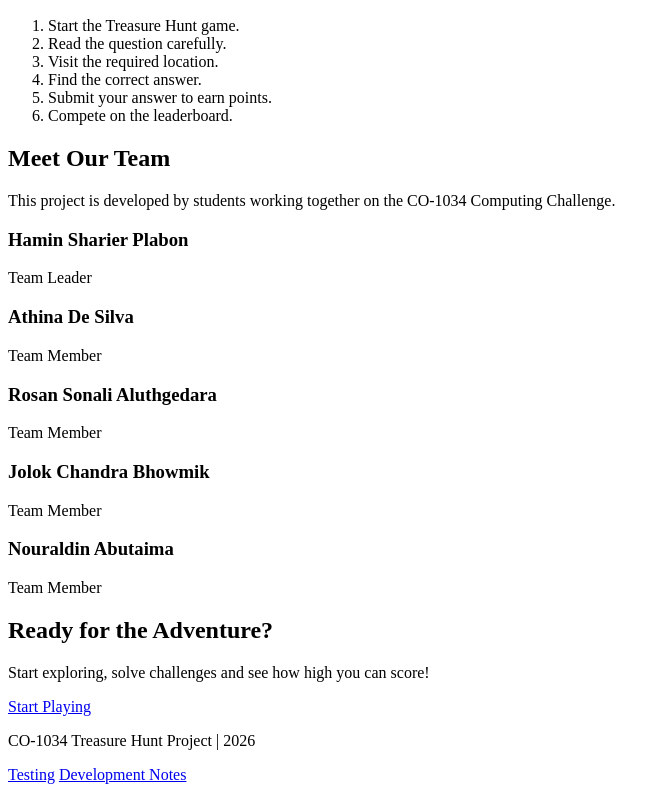
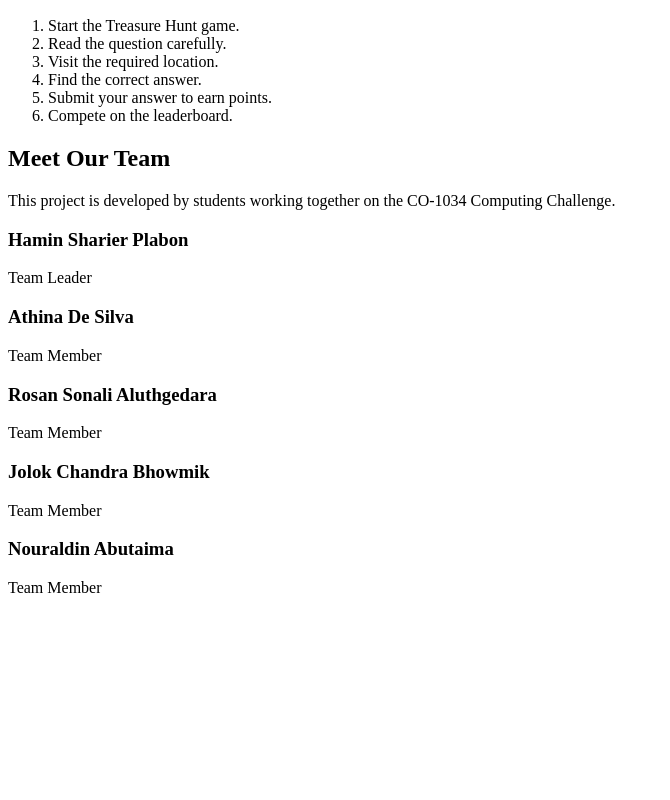
Before and after one commit to JCBhowmik/CO-1034-Shared-Projects-, a website: page index.html in a window 1280 px wide. Shown: the part 786-1586 px from the top of the page, without its empty margins (0-670 px from the left). After the commit the page ends 1399 px from the top, so only its background shows below. Drawn offline with Linux system fonts and the light colour scheme.

Commit message:
Updated landing page

```diff
--- a/index.html
+++ b/index.html
@@ -159,39 +159,3 @@
 
             </div>
         </section>
-
-        <!-- Play Section -->
-
-        <section id="play">
-            <h2>Ready for the Adventure?</h2>
-
-            <p>
-                Start exploring, solve challenges
-                and see how high you can score!
-            </p>
-
-            <a href="app.html" class="play-button">
-                Start Playing
-            </a>
-        </section>
-
-    </main>
-
-    <!-- Footer -->
-
-    <footer>
-        <p>
-            CO-1034 Treasure Hunt Project | 2026
-        </p>
-
-        <p>
-            <a href="test.html" target="_blank">Testing</a>
-
-            <a href="notes.html" target="_blank">Development Notes</a>
-        </p>
-    </footer>
-
-
-</body>
-
-</html>
```
